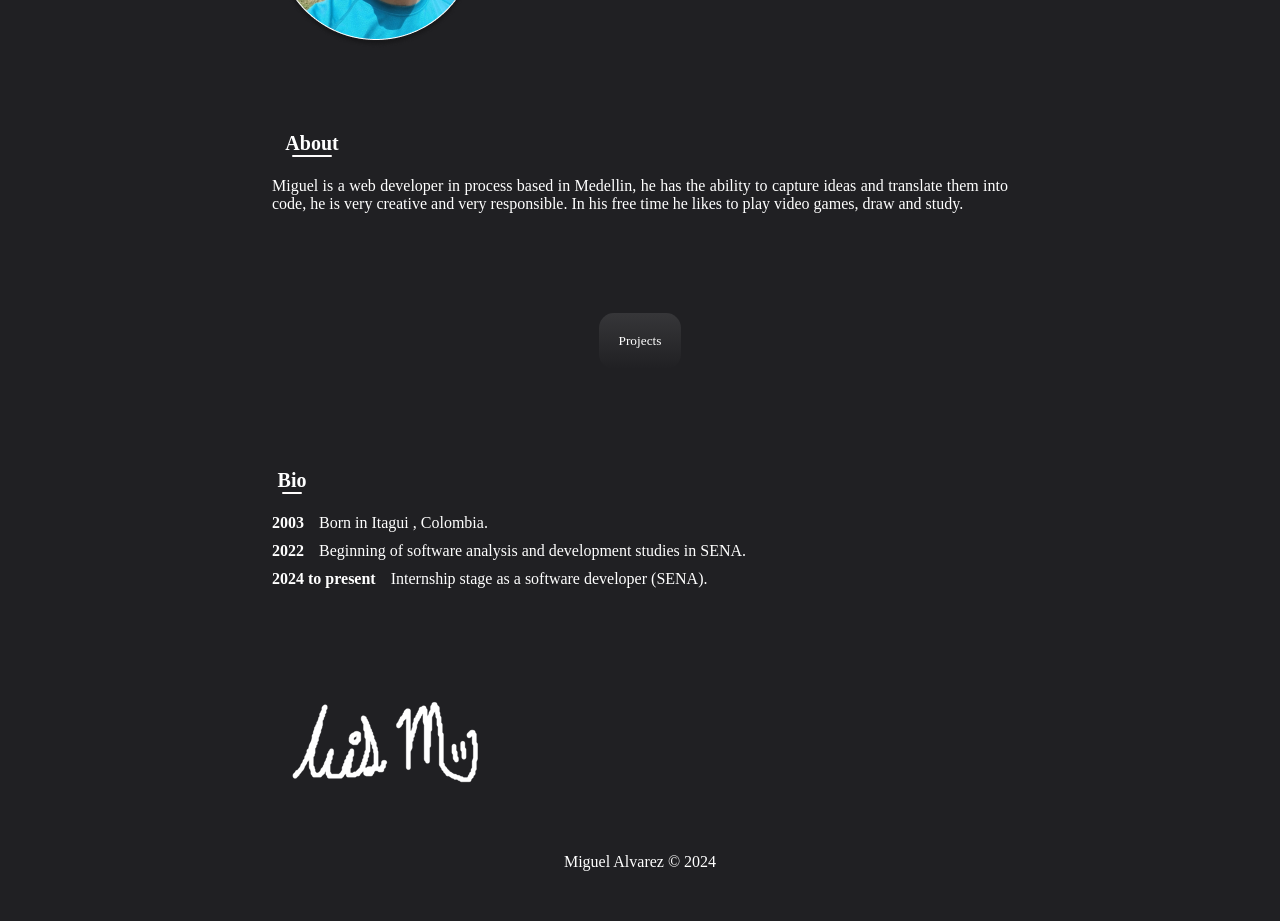
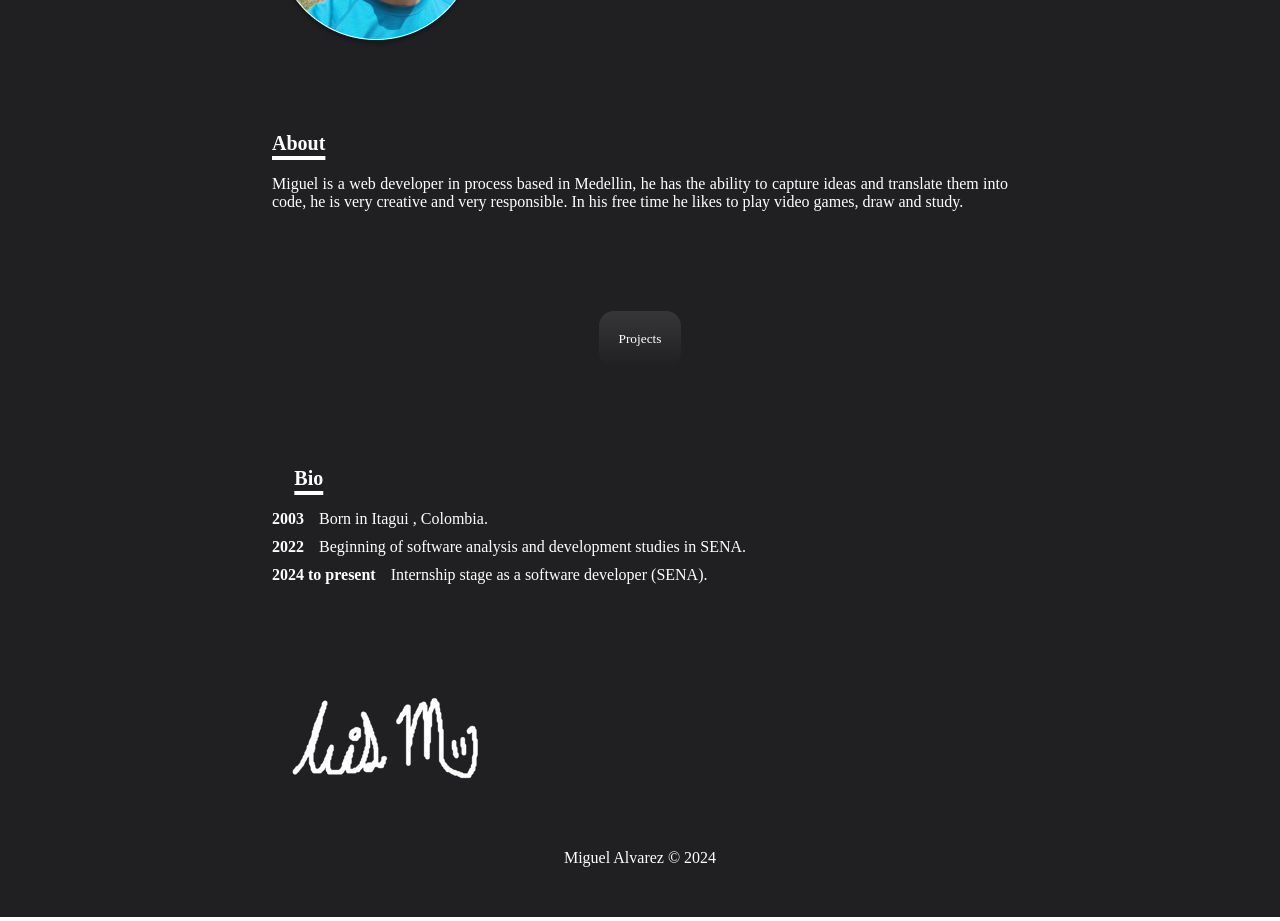
Before and after one commit to LuisMiguelDevelopment/MyPortfolio, a React (Vite) app: page / in a window 1280 px wide. Shown: the part 900-1821 px from the top of the page. Built offline with nearby package versions, Linux system fonts and the light colour scheme; a web font is replaced by a local one.

Commit message:
fix: :sparkles: fix subtitles

```diff
--- a/src/pages/about/About.jsx
+++ b/src/pages/about/About.jsx
@@ -32,7 +32,7 @@ const About = () => {
       <div className="About">
         <div className="About-title">
           <Title text={'About'} level={'h3'} />
-          <hr />
+
         </div>
         <div className="info-about">
           <Text text={'Miguel is a web developer in process based in Medellin, he has the ability to capture ideas and translate them into code, he is very creative and very responsible. In his free time he likes to play video games, draw and study.'} />
@@ -46,7 +46,7 @@ const About = () => {
       <div className="Bio">
         <div className="bio-title">
           <Title text={'Bio'} level={'h3'} />
-          <hr/>
+
         </div>
         <div className="bio-date">
             <Datatext subtitle={'2003'} text={'Born in Itagui , Colombia.'} />
--- a/src/pages/about/about.css
+++ b/src/pages/about/about.css
@@ -4,10 +4,10 @@
 }
 
 
-.infoText{
-   display: flex;
-   justify-content: center;
-   margin-top: 100px;
+.infoText {
+    display: flex;
+    justify-content: center;
+    margin-top: 100px;
 
 }
 
@@ -17,7 +17,7 @@
     overflow: hidden;
     border-right: 2px solid;
     animation: typing 3s steps(44) forwards, blink .5s infinite step-end alternate;
-    margin:  0 50px;
+    margin: 0 50px;
 
 }
 
@@ -33,39 +33,35 @@
 }
 
 
-.About-title {
+
+.About-title h3 {
+    text-decoration: underline;
+    text-underline-offset: 6px;
+    text-decoration-thickness: 4px;
+}
+
+.bio-title {
     display: flex;
     align-items: center;
     flex-direction: column;
-    width: 80px;
-}
-.About-title hr {
-    height: 2px;
-    width: 40px;
-    border: none;
-    border-radius: 15px;
+    width: 10%;
 }
 
-.bio-title{
-    display: flex;
-    align-items: center;
-    flex-direction: column;
-    width: 40px;
+.bio-title h3 {
+    text-decoration: underline;
+    text-underline-offset: 6px;
+    text-decoration-thickness: 4px;
+
 }
 
-.bio-title hr {
-    width: 20px;
-    border-radius: 15px;
-    height: 2px;
-    border: none;
+#Dark .About-title h3,
+#Dark .bio-title h3 {
+    text-decoration-color: white;
 }
 
-#Dark .About-title hr , #Dark .bio-title hr{
-    background-color: rgb(255, 253, 253);
-}
-
-#Light .About-title hr , .bio-title hr {
-    background-color: black;
+#Light .About-title h3,
+.bio-title h3 {
+    text-decoration-color: rgb(0, 0, 0);
 }
 
 .info-about {
@@ -79,30 +75,31 @@
 }
 
 
-.button-projects{
+.button-projects {
     display: flex;
     justify-content: center;
     margin-top: 100px;
 }
 
 
-.Bio{
+.Bio {
     margin-top: 100px;
 }
 
-.bio-date{
+.bio-date {
     margin-top: 20px;
 }
-.bio-date p{
+
+.bio-date p {
     margin-top: 10px;
 }
 
-.bio-date b{
+.bio-date b {
     margin-right: 15px;
 }
 
 
-.sign{
+.sign {
     margin-top: 100px;
 }
 
@@ -111,12 +108,19 @@
 
 
 @keyframes typing {
-    from { width: 0; }
-    to { width: 44ch; }
+    from {
+        width: 0;
+    }
+
+    to {
+        width: 44ch;
+    }
 }
 
 @keyframes blink {
-    50% { border-color: transparent; }
+    50% {
+        border-color: transparent;
+    }
 }
 
 
@@ -142,7 +146,7 @@
     }
 
     .infoTextt p {
-        margin:  0;
+        margin: 0;
         font-size: 0.7rem;
 
     }
```
